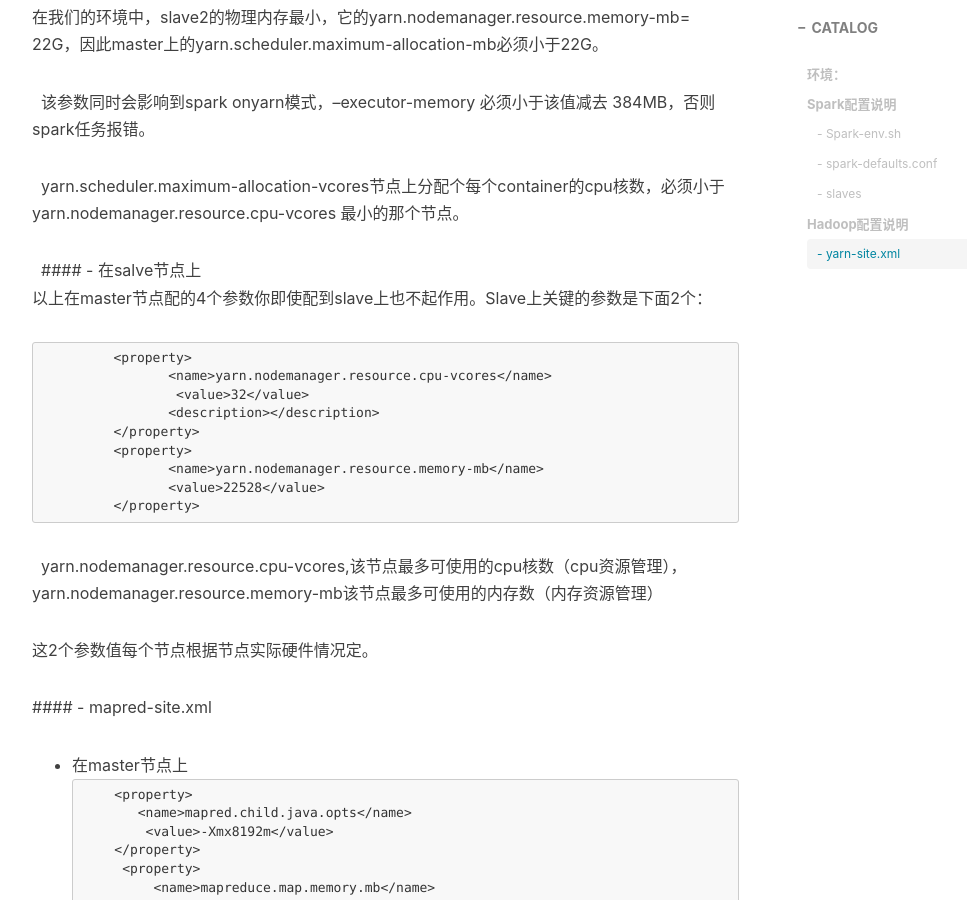
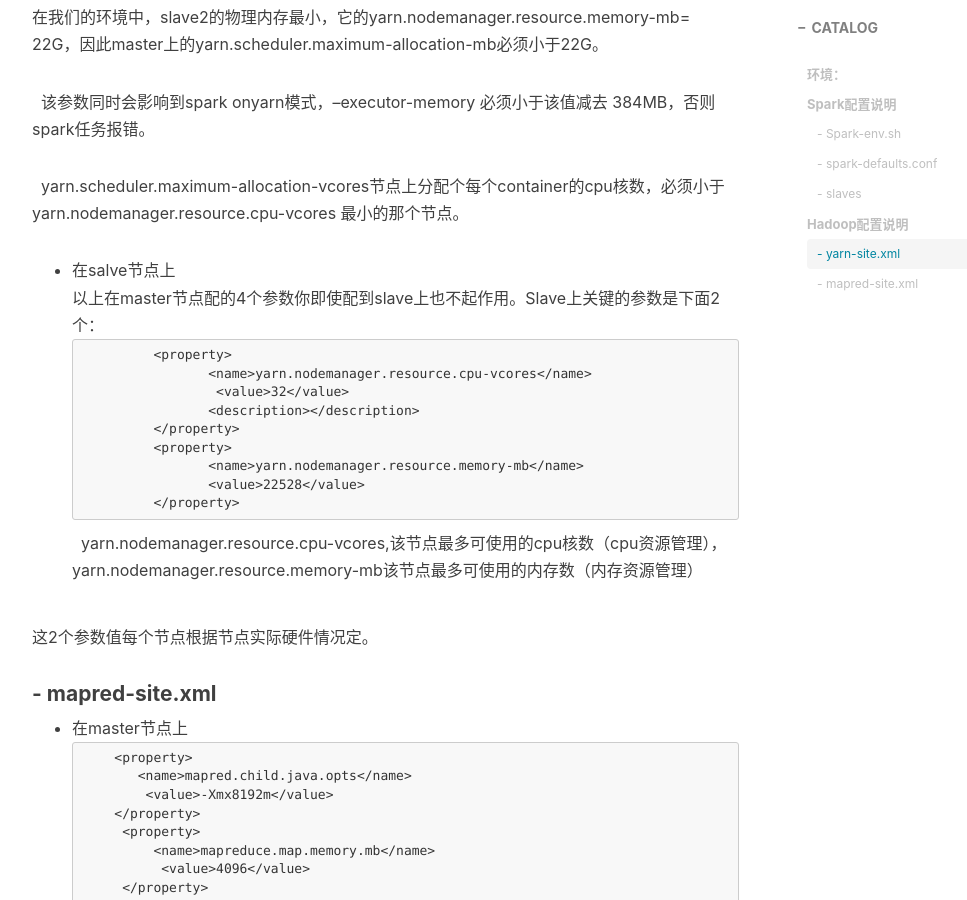
Before and after one commit to bbhhhh/bbhhhh.github.io, a Jekyll site: the page built from _posts/2015-01-06-hadoop-spark配置调优心得.md, in a window 1280 px wide and 900 px high, scrolled down 3721 px. Shown: the whole window, without its empty margins (233-1200 px from the left). Built offline with Jekyll 4.4.1, drawn with Linux system fonts in a browser that asks for light colours; nearby versions of some CDN libraries; comment, search, counter and statistics services are not loaded.

Commit message:
update blog

````diff
--- a/_posts/2015-01-06-hadoop-spark配置调优心得.md
+++ b/_posts/2015-01-06-hadoop-spark配置调优心得.md
@@ -129,8 +129,7 @@ spark.yarn.historyServer.address   master:18080
 
   yarn.scheduler.maximum-allocation-vcores节点上分配个每个container的cpu核数，必须小于yarn.nodemanager.resource.cpu-vcores 最小的那个节点。
 
-
- #### - 在salve节点上
+  - 在salve节点上
    以上在master节点配的4个参数你即使配到slave上也不起作用。Slave上关键的参数是下面2个：
 ```
          <property>
@@ -149,7 +148,7 @@ spark.yarn.historyServer.address   master:18080
 
   这2个参数值每个节点根据节点实际硬件情况定。
 
- #### - mapred-site.xml
+#### - mapred-site.xml
    - 在master节点上
 ```
     <property>
@@ -183,6 +182,5 @@ spark.yarn.historyServer.address   master:18080
   mapreduce.reduce.memory.mb每个reduce任务的内存量，不能超过-Xmx值。
   mapreduce.reduce.cpu.vcores每个reduce任务的cpu核数，不能超过master上的yarn.scheduler.maximum-allocation-vcores
 
-
   - 在salve节点上
    除了不需要配置以上master的5个参数，其他与master一致即可。
````
